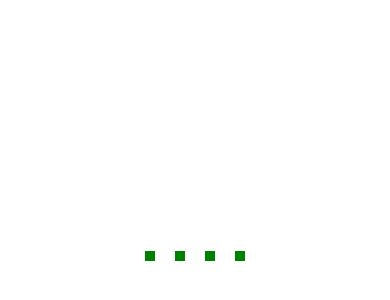
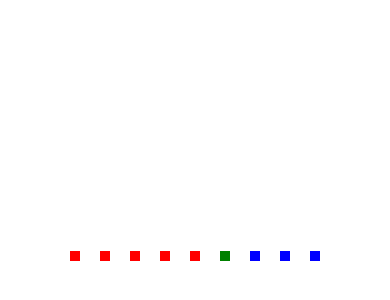
Before and after one commit to Mofe1015/Dots, a React Native app: screen / in a window 390 px wide. Shown: the part 166-466 px from the top of the page. Built offline with nearby package versions, Linux system fonts and the light colour scheme.

Commit message:
adding dot state functionality

```diff
--- a/App.js
+++ b/App.js
@@ -5,7 +5,7 @@ import Dots from './src/component/Dot';
 export default function App() {
   return (
     <View style={styles.container}>
-      <Dots currentPage={3} pageQuantity={4} />
+      <Dots currentPage={6} pageQuantity={9} />
     </View>
   );
 }
--- a/src/component/Dot.js
+++ b/src/component/Dot.js
@@ -1,5 +1,5 @@
 import React from 'react'
-import { StyleSheet, Text, View } from 'react-native';
+import {View } from 'react-native';
 
 import styles from "./Styles"
 
@@ -10,7 +10,7 @@ const Dots = ({currentPage, pageQuantity}) => {
         dots.push(
         <View
             key={i}
-            style={styles.current}
+            style={ i < currentPage ? styles.before : i === currentPage ? styles.current  : styles.after }
         />)
     }
     return(
```
